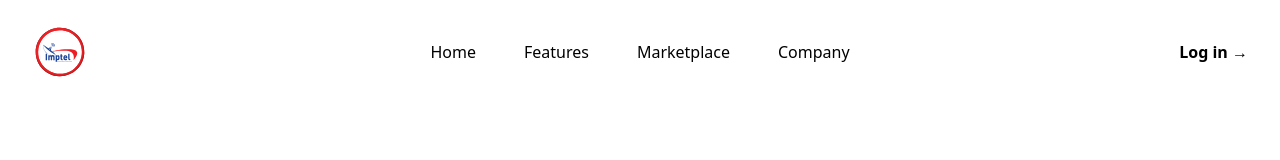
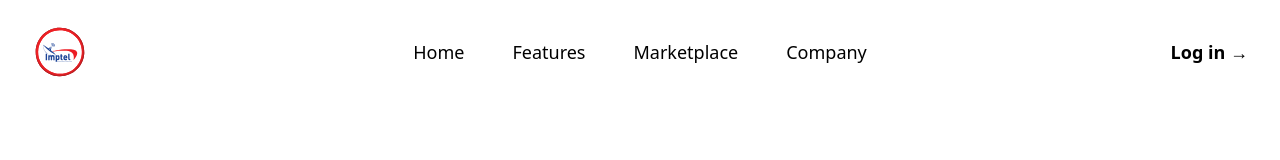
Before and after one commit to leehendrick/EduConnect-UI, a Nuxt app in the folder nuxt-app/: page /components/header in a window 1280 px wide. Shown: the top 160 px of the page. Built offline with nearby package versions, Linux system fonts and the light colour scheme.

Commit message:
add: extra bold font

```diff
--- a/nuxt-app/pages/components/header.vue
+++ b/nuxt-app/pages/components/header.vue
@@ -28,14 +28,14 @@ function toggle(status: number){
           </svg>
         </button>
       </div>
-      <div class="hidden lg:flex lg:gap-x-12 font-san-francisco bold">
+      <div class="hidden lg:flex lg:gap-x-12 text-lg">
         <a href="#" class="leading-6 hover:text-primary transition duration-300 ease-in-out">Home</a>
         <a href="#" class="leading-6 hover:text-primary transition duration-300 ease-in-out">Features</a>
         <a href="#" class="leading-6 hover:text-primary transition duration-300 ease-in-out">Marketplace</a>
         <a href="#" class="leading-6 hover:text-primary transition duration-300 ease-in-out">Company</a>
       </div>
       <div class="hidden lg:flex lg:flex-1 lg:justify-end">
-        <a href="#" class=" font-bold leading-6 hover:text-primary transition duration-300 ease-in-out">Log in <span aria-hidden="true">&rarr;</span></a>
+        <a href="#" class=" font-extrabold text-lg leading-6 hover:text-primary transition duration-300 ease-in-out">Log in <span aria-hidden="true">&rarr;</span></a>
       </div>
     </nav>
     <!-- Mobile menu, show/hide based on menu open state. -->
```
